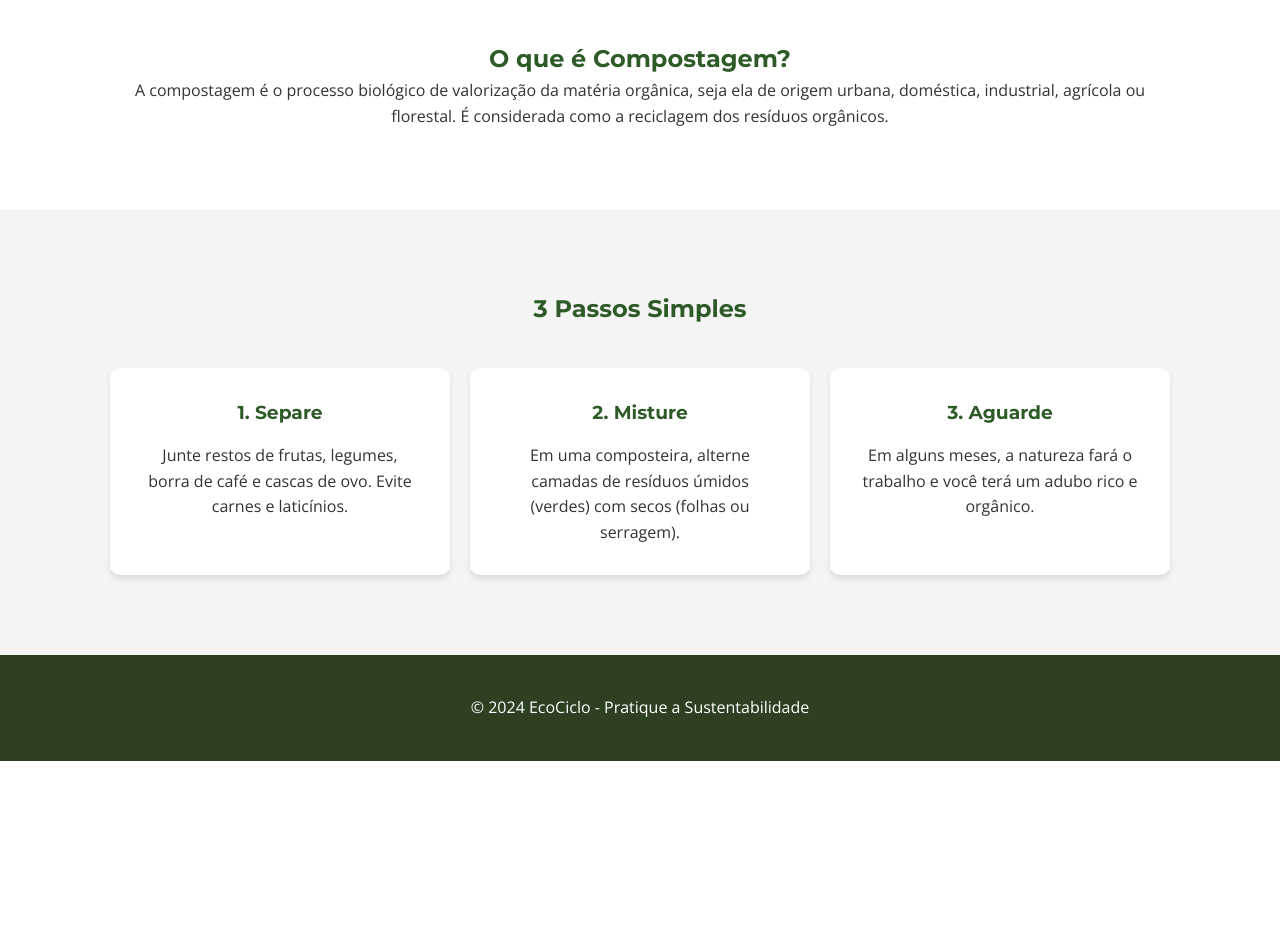
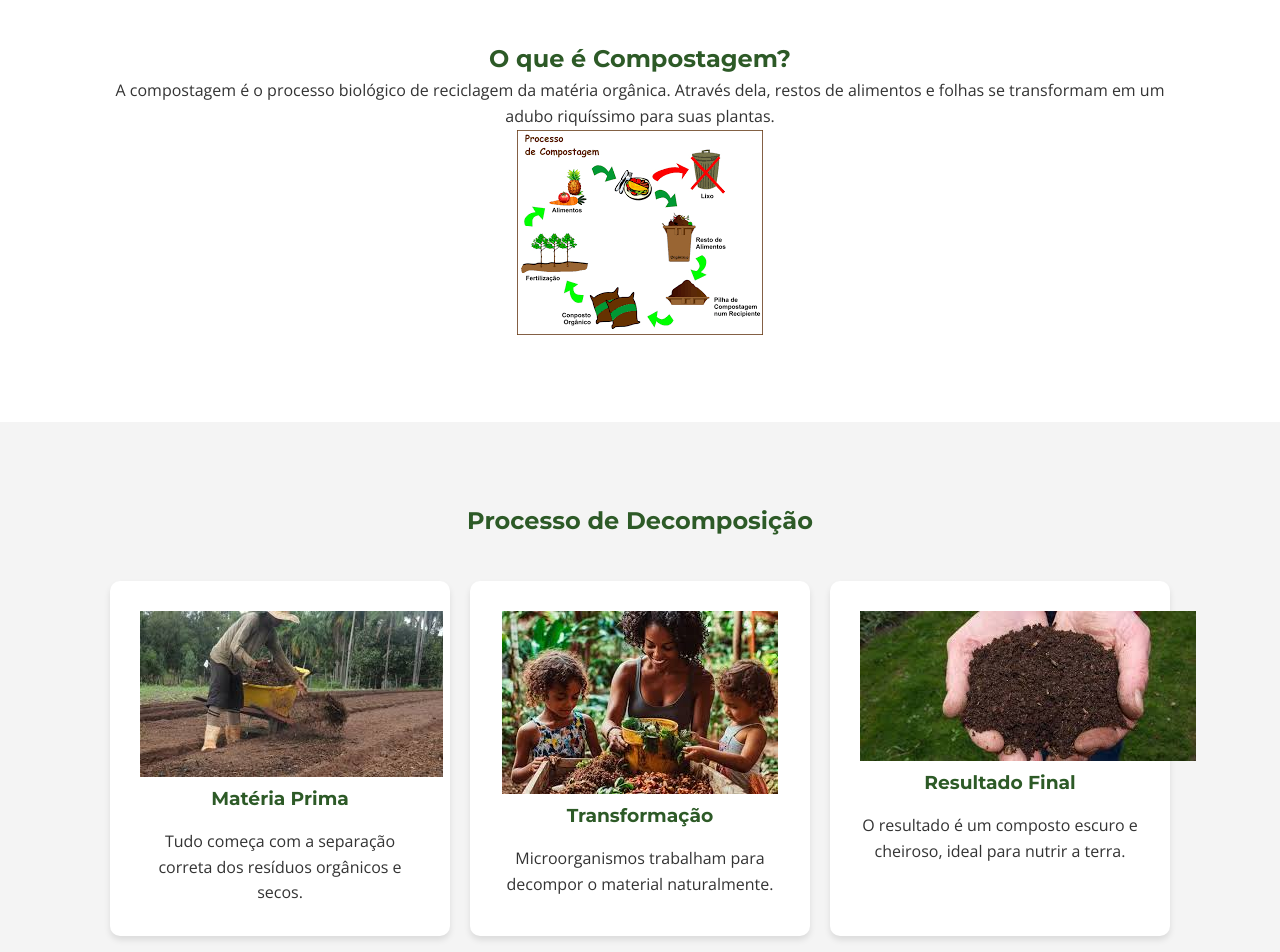
Before and after one commit to cidraleduardo-glitch/Site-Agrinho-, a plain HTML site: page index.html in a window 1280 px wide. Shown: the part 840-1792 px from the top of the page. Before the commit the page ends 1601 px from the top, so only its background shows below. Drawn offline with nearby package versions, Linux system fonts and the light colour scheme.

Commit message:
Update index.html

```diff
--- a/index.html
+++ b/index.html
@@ -1,4 +1,4 @@
-      <!DOCTYPE html>
+ <!DOCTYPE html>
 <html lang="pt-br">
 <head>
     <meta charset="UTF-8">
@@ -15,38 +15,53 @@
             <ul>
                 <li><a href="#sobre">O que é?</a></li>
                 <li><a href="#como-fazer">Como Fazer</a></li>
-                <li><a href="#beneficios">Benefícios</a></li>
+                <li><a href="#galeria">Galeria</a></li>
             </ul>
         </nav>
         <div class="hero">
             <h1>Transforme lixo em vida</h1>
-            <p>Aprenda a arte da compostagem doméstica e ajude o planeta.</p>
+            <p>Aprenda a arte da compostagem doméstica com o nosso guia.</p>
             <a href="#como-fazer" class="btn">Começar Agora</a>
         </div>
     </header>
 
     <section id="sobre" class="container">
-        <h2>O que é Compostagem?</h2>
-        <p>A compostagem é o processo biológico de valorização da matéria orgânica, seja ela de origem urbana, doméstica, industrial, agrícola ou florestal. É considerada como a reciclagem dos resíduos orgânicos.</p>
+        <div class="sobre-content">
+            <div>
+                <h2>O que é Compostagem?</h2>
+                <p>A compostagem é o processo biológico de reciclagem da matéria orgânica. Através dela, restos de alimentos e folhas se transformam em um adubo riquíssimo para suas plantas.</p>
+            </div>
+            <img src="download.png" alt="Ilustração Compostagem" class="img-destaque">
+        </div>
     </section>
 
     <section id="como-fazer" class="bg-light">
         <div class="container">
-            <h2>3 Passos Simples</h2>
+            <h2>Processo de Decomposição</h2>
             <div class="grid">
                 <div class="card">
-                    <h3>1. Separe</h3>
-                    <p>Junte restos de frutas, legumes, borra de café e cascas de ovo. Evite carnes e laticínios.</p>
+                    <img src="images.jpeg" alt="Resíduos Orgânicos">
+                    <h3>Matéria Prima</h3>
+                    <p>Tudo começa com a separação correta dos resíduos orgânicos e secos.</p>
                 </div>
                 <div class="card">
-                    <h3>2. Misture</h3>
-                    <p>Em uma composteira, alterne camadas de resíduos úmidos (verdes) com secos (folhas ou serragem).</p>
+                    <img src="images (1).jpeg" alt="Processo">
+                    <h3>Transformação</h3>
+                    <p>Microorganismos trabalham para decompor o material naturalmente.</p>
                 </div>
                 <div class="card">
-                    <h3>3. Aguarde</h3>
-                    <p>Em alguns meses, a natureza fará o trabalho e você terá um adubo rico e orgânico.</p>
+                    <img src="download.jpeg" alt="Húmus">
+                    <h3>Resultado Final</h3>
+                    <p>O resultado é um composto escuro e cheiroso, ideal para nutrir a terra.</p>
                 </div>
             </div>
+        </div>
+    </section>
+
+    <section id="galeria" class="container">
+        <h2>Inspiração</h2>
+        <div class="galeria-img">
+            <img src="download (1).jpeg" alt="Jardim com Compostagem">
         </div>
     </section>
 
```
